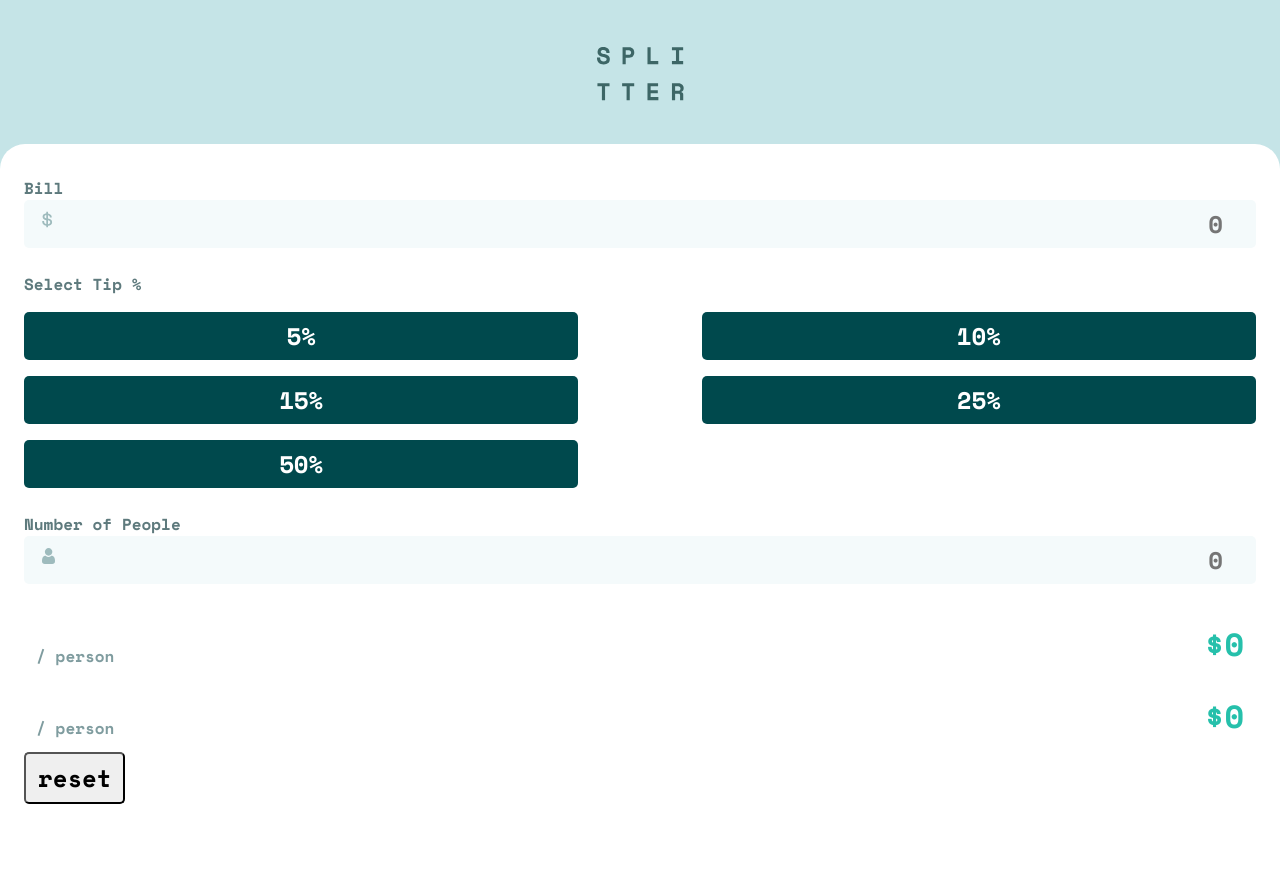
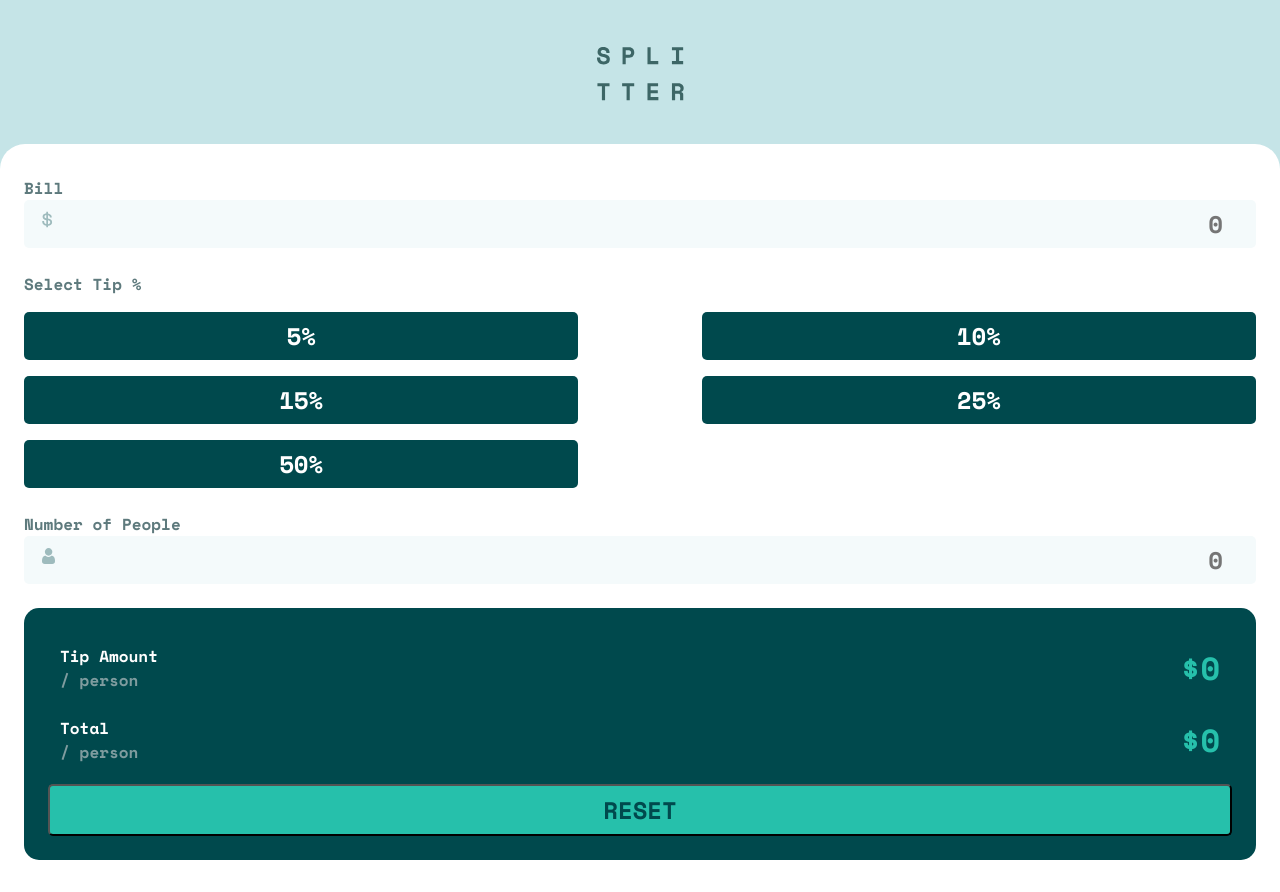
Before and after one commit to Aditi-Sawardekar/tip-calculator-app, a React (Vite) app: page / in a window 1280 px wide. Before the commit the page ends 836 px from the top, so only its background shows below. Built offline with nearby package versions, Linux system fonts and the light colour scheme.

Commit message:
Styled DisplayCalculation container and reset button

```diff
--- a/src/components/AppButton/AppButton.module.css
+++ b/src/components/AppButton/AppButton.module.css
@@ -22,3 +22,11 @@
 .primary:active {
   background-color: hsl(173, 61%, 77%);
 }
+
+.reset {
+  background-color: hsl(172, 67%, 45%);
+  color: hsl(183, 100%, 15%);
+  width: 100%;
+  text-transform: uppercase;
+  margin-top: 0.5rem;
+}
--- /dev/null
+++ b/src/components/DisplayCalculation/DisplayCalculation.module.css
@@ -0,0 +1,8 @@
+.displayCalculationContainer {
+  background-color: hsl(183, 100%, 15%);
+  border-radius: 15px;
+  padding: 1.5rem;
+  display: flex;
+  flex-direction: column;
+  align-items: center;
+}
--- a/src/components/DisplayCalculation/DisplayCalculation.tsx
+++ b/src/components/DisplayCalculation/DisplayCalculation.tsx
@@ -1,5 +1,7 @@
 import AmountDisplay from "../AmountDisplay/AmountDisplay";
 import AppButton from "../AppButton/AppButton";
+
+import styles from "./DisplayCalculation.module.css";
 
 interface DisplayCalculationProps {
   tipAmountPerPerson: number;
@@ -13,7 +15,7 @@ export default function DisplayCalculation({
   onClick,
 }: DisplayCalculationProps) {
   return (
-    <section>
+    <section className={styles.displayCalculationContainer}>
       <AmountDisplay
         label="Tip Amount"
         unit="person"
@@ -28,7 +30,12 @@ export default function DisplayCalculation({
         amount={Number(totalPerPerson.toFixed(2))}
       />
 
-      <AppButton type="reset" label="reset" onClick={onClick} />
+      <AppButton
+        type="reset"
+        className="reset"
+        label="reset"
+        onClick={onClick}
+      />
     </section>
   );
 }
```
